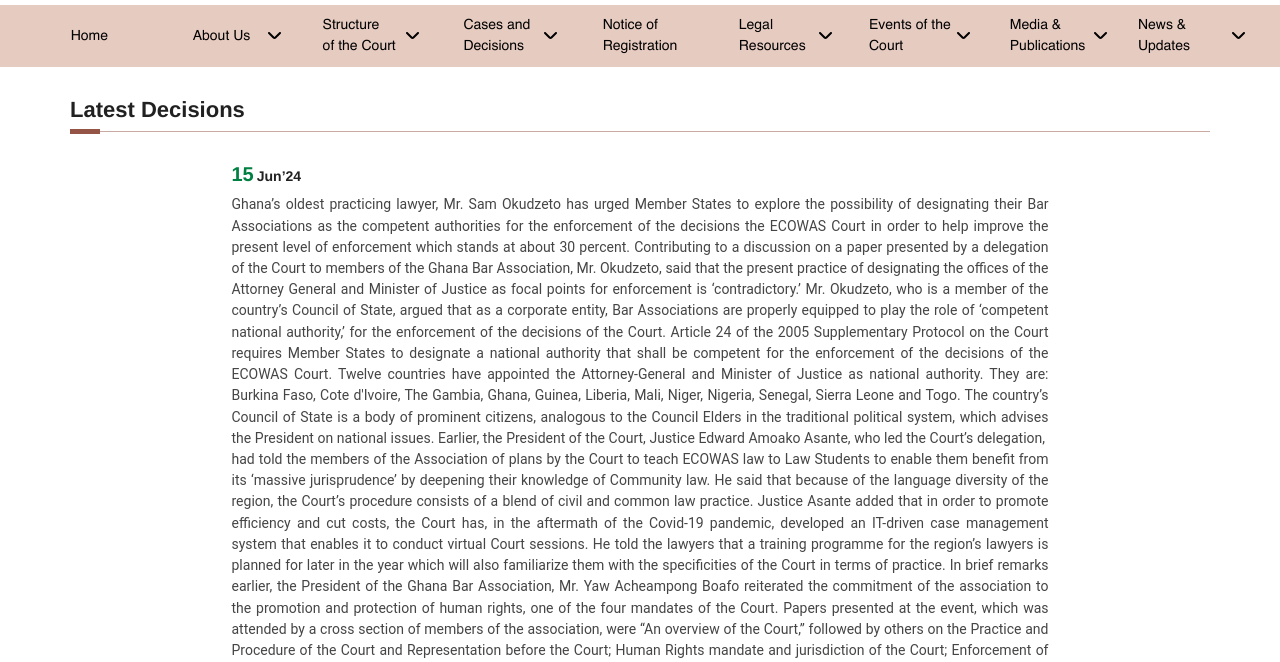
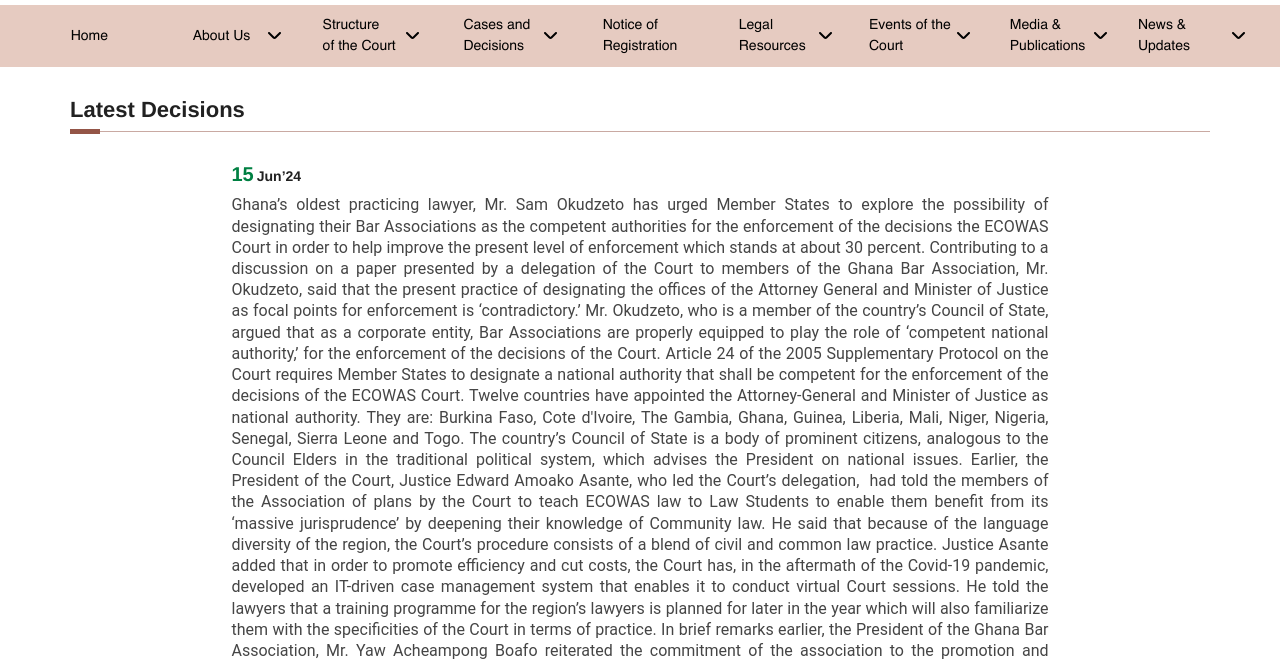
Before and after one commit to imkiran13/CCJ_Project, a website: page detail-page.html in a window 1280 px wide. Shown: the part 130-792 px from the top of the page. Drawn offline with Linux system fonts and the light colour scheme; a web font is replaced by a local one.

Commit message:
home page detail pages design

```diff
--- a/src/scss/components/_common.scss
+++ b/src/scss/components/_common.scss
@@ -23,6 +23,7 @@
   border-bottom: 1px solid rgba($brown, 0.5);
   position: relative;
   margin-bottom: 30px;
+  z-index: -1;
   &::after {
     content: "";
     position: absolute;
--- a/src/scss/pages/_detail-page.scss
+++ b/src/scss/pages/_detail-page.scss
@@ -15,7 +15,7 @@
       }
     }
     p {
-      font-size: rem(14);
+      font-size: rem(16);
       color: $text-black;
       line-height: 21.22px;
       text-align: justify;
```
Also changed, not shown: src/css/style.css. Lines whose indentation alone changed are shown as unchanged.
